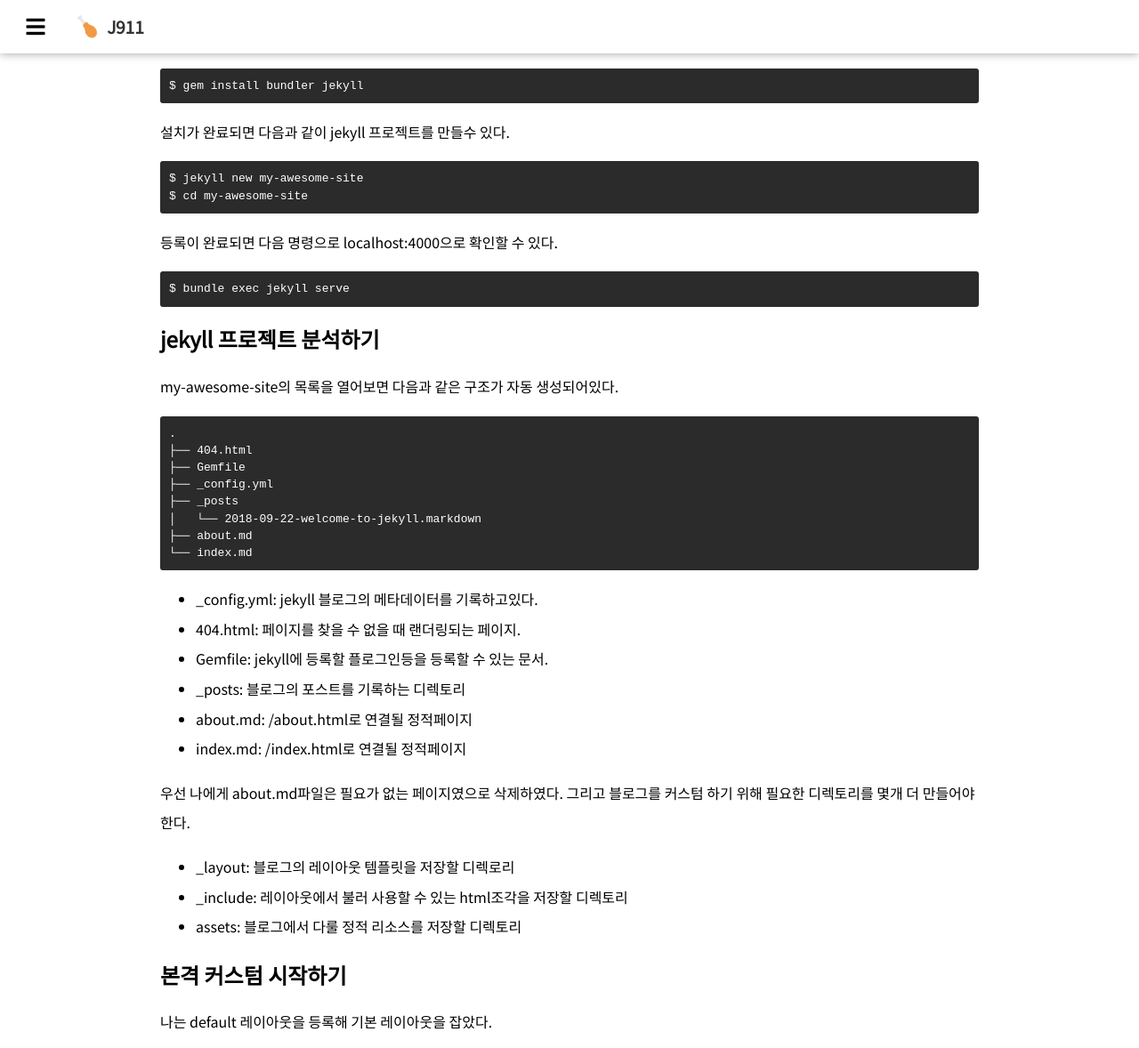
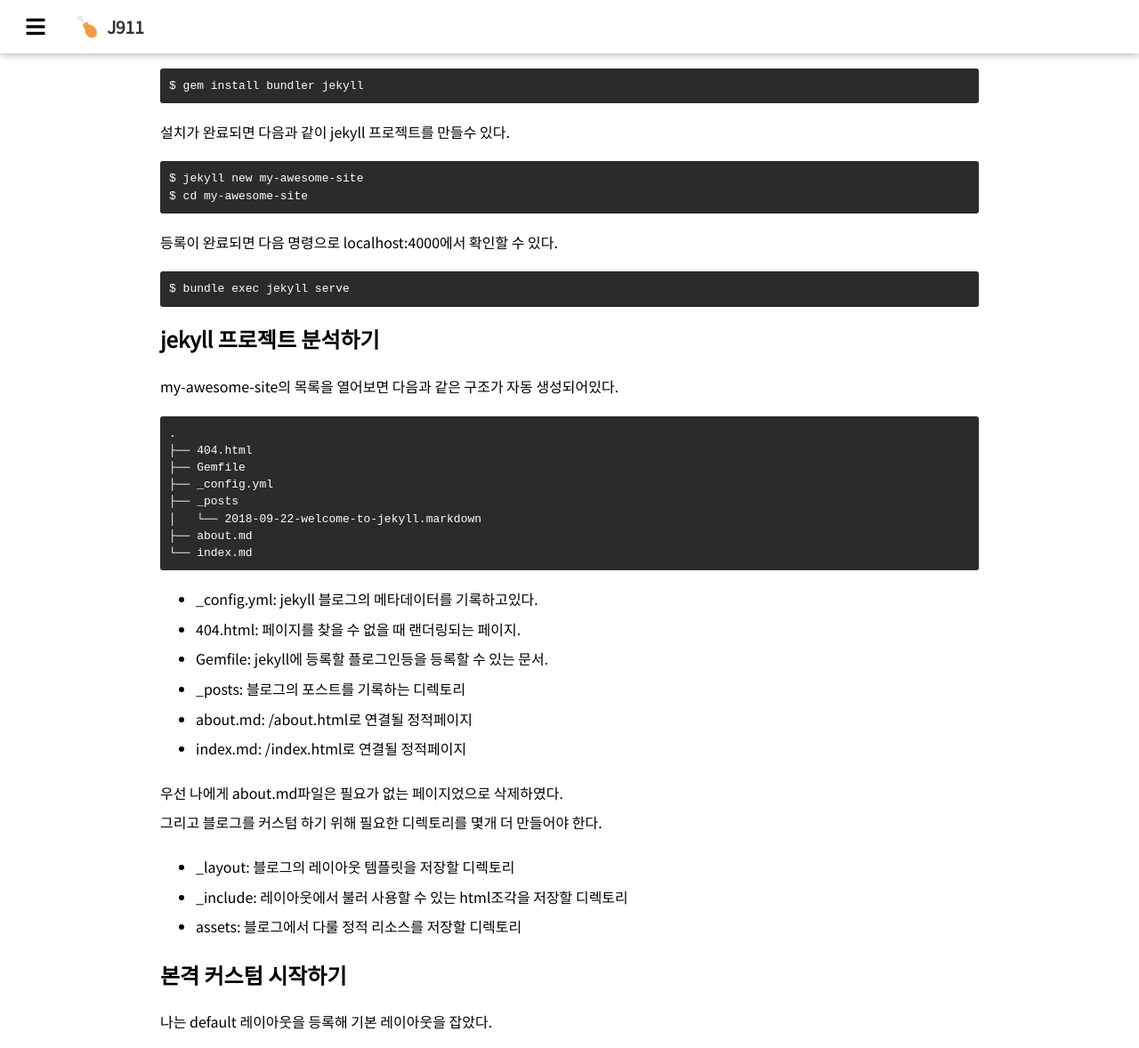
Before and after one commit to kmss1258/kmss1258.github.io, a Jekyll site: the page built from _posts/2018-09-22-create-jekyll-blog.markdown, in a window 1280 px wide and 1400 px high, scrolled down 1101 px, cut to the strip 0-1178 px from the top of the window. Shown: the whole strip at 89% size. Built offline with Jekyll 4.4.1, drawn with Linux system fonts in a browser that asks for light colours; nearby versions of some CDN libraries; comment, search, counter and statistics services are not loaded; some of the changed text lies outside the part shown.

Commit message:
update a typing error

````diff
--- a/_posts/2018-09-22-create-jekyll-blog.markdown
+++ b/_posts/2018-09-22-create-jekyll-blog.markdown
@@ -25,7 +25,7 @@ cover: "/assets/post-assets/2018-09-22-create-jekyll-blog/cover.jpg"
 ## 개발하려니 생긴 문제
 개발을 시작하려고 보니 문제가 하나 생겼다.
 
-나는 jekyll에 대해 전혀 모르른 것이였다.
+나는 jekyll에 대해 전혀 모른다는 것이었다.
 
 그래서 [jekyll 문서](https://jekyllrb-ko.github.io/)를 보고 따라해보면서 익히기 시작했다.
 
@@ -39,7 +39,7 @@ $ gem install bundler jekyll
 $ jekyll new my-awesome-site
 $ cd my-awesome-site
 ```
-등록이 완료되면 다음 명령으로 localhost:4000으로 확인할 수 있다.
+등록이 완료되면 다음 명령으로 localhost:4000에서 확인할 수 있다.
 ```
 $ bundle exec jekyll serve
 ```
@@ -64,10 +64,10 @@ my-awesome-site의 목록을 열어보면 다음과 같은 구조가 자동 생
 - about.md: /about.html로 연결될 정적페이지
 - index.md: /index.html로 연결될 정적페이지
 
-우선 나에게 about.md파일은 필요가 없는 페이지였으로 삭제하였다.
+우선 나에게 about.md파일은 필요가 없는 페이지었으로 삭제하였다.
 그리고 블로그를 커스텀 하기 위해 필요한 디렉토리를 몇개 더 만들어야 한다.
 
-- _layout: 블로그의 레이아웃 템플릿을 저장할 디렉로리
+- _layout: 블로그의 레이아웃 템플릿을 저장할 디렉토리
 - _include: 레이아웃에서 불러 사용할 수 있는 html조각을 저장할 디렉토리
 - assets: 블로그에서 다룰 정적 리소스를 저장할 디렉토리
 
````
